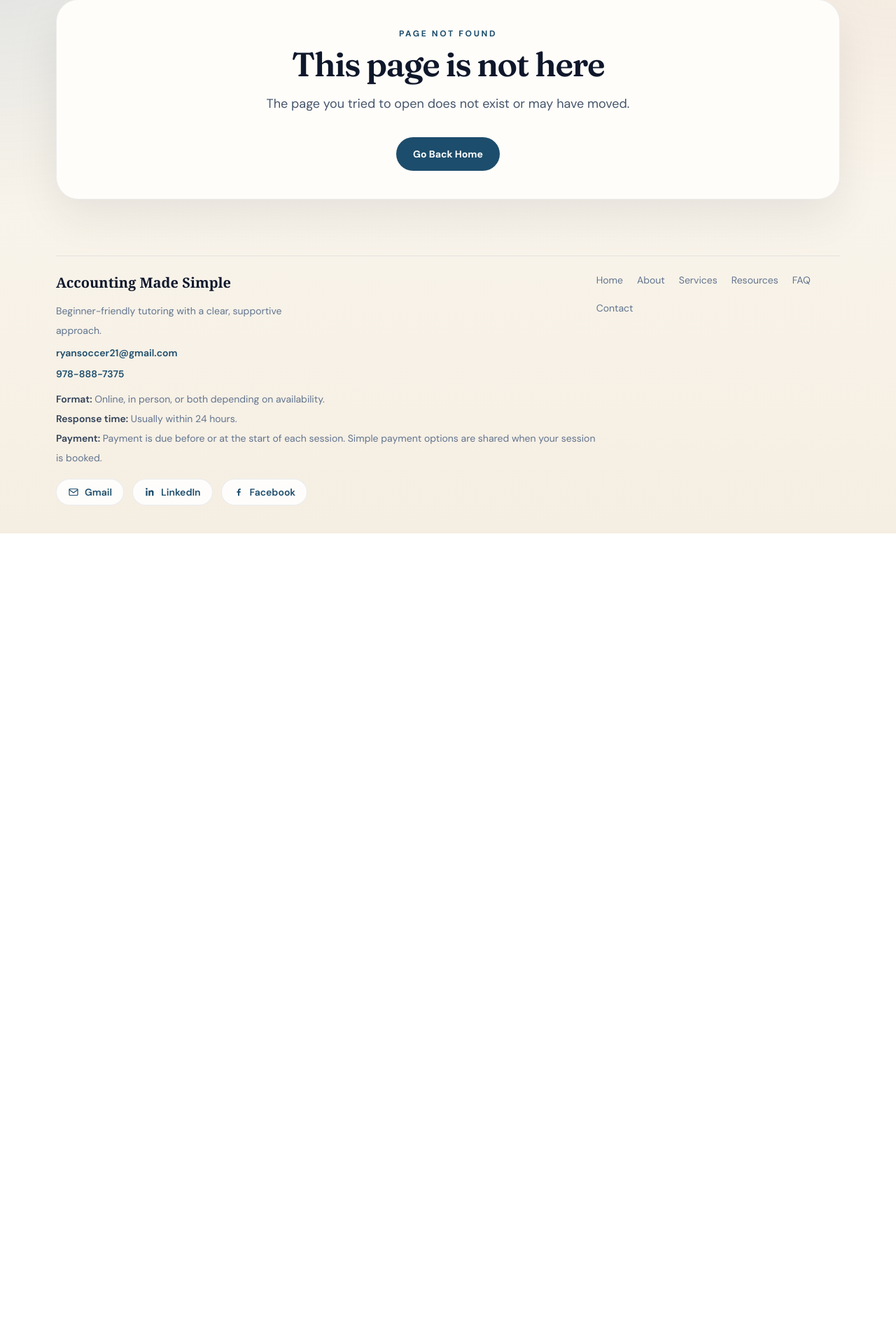
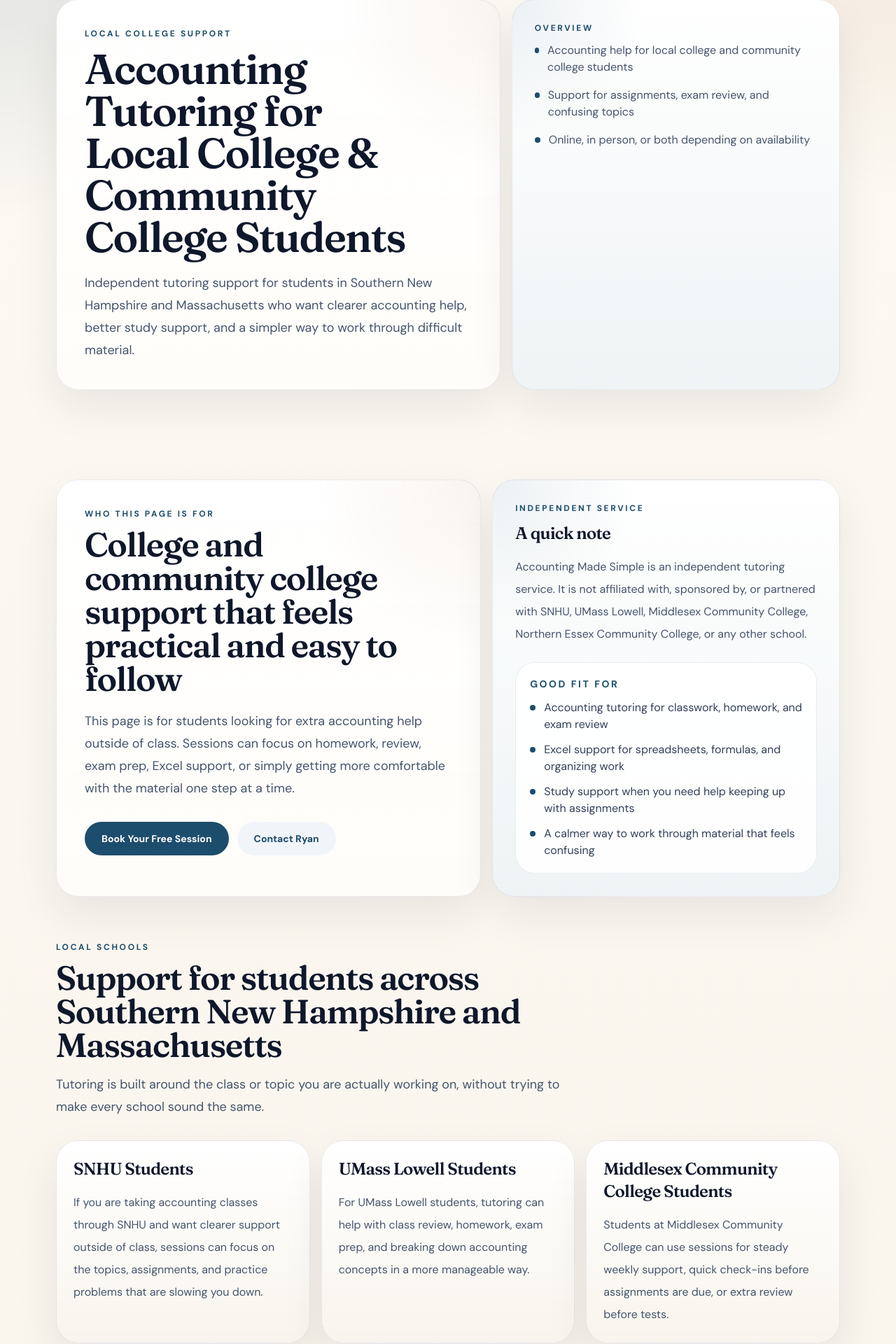
Before and after one commit to ryansoccer21-oss/accounting-made-simple, a Next.js app: page /local-college-accounting-tutoring in a window 1280 px wide. Before the commit this address had no page. Shown: the part 142-2062 px from the top of the page at 70% size. Before the commit the page ends 904 px from the top, so only its background shows below. Built offline with nearby package versions, Linux system fonts and the light colour scheme.

Commit message:
Add local college accounting tutoring landing page

```diff
--- /dev/null
+++ b/app/local-college-accounting-tutoring/page.js
@@ -0,0 +1,192 @@
+import Link from "next/link";
+import CtaBand from "../../components/cta-band";
+import PageHero from "../../components/page-hero";
+import PricingBooking from "../../components/pricing-booking";
+import SectionHeading from "../../components/section-heading";
+import ServiceGrid from "../../components/service-grid";
+import { contactInfo, services } from "../../lib/site-data";
+
+export const metadata = {
+  title: "Accounting Tutoring for Local College & Community College Students",
+  description:
+    "Independent accounting tutoring for college and community college students in Southern New Hampshire and Massachusetts, with help for accounting, Excel, study support, and exam review."
+};
+
+const localSchoolSections = [
+  {
+    title: "SNHU Students",
+    copy:
+      "If you are taking accounting classes through SNHU and want clearer support outside of class, sessions can focus on the topics, assignments, and practice problems that are slowing you down."
+  },
+  {
+    title: "UMass Lowell Students",
+    copy:
+      "For UMass Lowell students, tutoring can help with class review, homework, exam prep, and breaking down accounting concepts in a more manageable way."
+  },
+  {
+    title: "Middlesex Community College Students",
+    copy:
+      "Students at Middlesex Community College can use sessions for steady weekly support, quick check-ins before assignments are due, or extra review before tests."
+  },
+  {
+    title: "Northern Essex Community College Students",
+    copy:
+      "If you are at Northern Essex Community College and want accounting help that feels organized and beginner-friendly, sessions can be built around the exact areas where you need more clarity."
+  },
+  {
+    title: "Community College Students in Southern New Hampshire and Massachusetts",
+    copy:
+      "This tutoring is also a good fit for community college students across Southern New Hampshire and Massachusetts who want patient guidance with accounting, Excel, study support, and everyday money basics."
+  }
+];
+
+const pageBullets = [
+  "Accounting help for local college and community college students",
+  "Support for assignments, exam review, and confusing topics",
+  "Online, in person, or both depending on availability"
+];
+
+const localFitPoints = [
+  "Accounting tutoring for classwork, homework, and exam review",
+  "Excel support for spreadsheets, formulas, and organizing work",
+  "Study support when you need help keeping up with assignments",
+  "A calmer way to work through material that feels confusing"
+];
+
+export default function LocalCollegeAccountingTutoringPage() {
+  return (
+    <>
+      <PageHero
+        eyebrow="Local College Support"
+        title="Accounting Tutoring for Local College & Community College Students"
+        copy="Independent tutoring support for students in Southern New Hampshire and Massachusetts who want clearer accounting help, better study support, and a simpler way to work through difficult material."
+        bullets={pageBullets}
+      />
+
+      <section className="site-shell section-gap">
+        <div className="grid gap-4 md:grid-cols-[minmax(0,1.1fr)_minmax(280px,0.9fr)]">
+          <article className="surface-card bg-[radial-gradient(circle_at_top_right,rgba(177,109,59,0.08),transparent_28%),linear-gradient(180deg,rgba(255,255,255,0.98),rgba(255,253,249,1))] p-8 md:p-10">
+            <p className="eyebrow">Who This Page Is For</p>
+            <h2 className="section-title max-w-[16ch] text-4xl md:text-5xl">
+              College and community college support that feels practical and easy to follow
+            </h2>
+            <p className="section-copy mt-5 max-w-3xl">
+              This page is for students looking for extra accounting help outside of class. Sessions
+              can focus on homework, review, exam prep, Excel support, or simply getting more
+              comfortable with the material one step at a time.
+            </p>
+            <div className="mt-8 flex flex-wrap gap-3">
+              <a
+                className="cta-primary"
+                href={contactInfo.bookingUrl}
+                rel="noreferrer"
+                target="_blank"
+              >
+                Book Your Free Session
+              </a>
+              <a
+                className="cta-secondary"
+                href={`mailto:${contactInfo.email}?subject=Local%20College%20Tutoring`}
+              >
+                Contact Ryan
+              </a>
+            </div>
+          </article>
+
+          <aside className="surface-card bg-[radial-gradient(circle_at_top_left,rgba(29,77,108,0.08),transparent_26%),linear-gradient(180deg,rgba(255,255,255,0.98),rgba(223,234,241,0.5))] p-8">
+            <p className="eyebrow">Independent Service</p>
+            <h2 className="text-2xl font-semibold text-slate-900">A quick note</h2>
+            <p className="mt-4 leading-8 text-slate-600">
+              Accounting Made Simple is an independent tutoring service. It is not affiliated with,
+              sponsored by, or partnered with SNHU, UMass Lowell, Middlesex Community College,
+              Northern Essex Community College, or any other school.
+            </p>
+            <div className="mt-6 rounded-[28px] border border-[var(--line)] bg-white/90 p-5">
+              <p className="text-sm font-bold uppercase tracking-[0.18em] text-[color:var(--brand)]">
+                Good Fit For
+              </p>
+              <ul className="mt-3 space-y-3 text-slate-700">
+                {localFitPoints.map((point) => (
+                  <li key={point} className="flex gap-3">
+                    <span className="mt-2 size-2 shrink-0 rounded-full bg-[color:var(--brand)]" />
+                    <span>{point}</span>
+                  </li>
+                ))}
+              </ul>
+            </div>
+          </aside>
+        </div>
+      </section>
+
+      <section className="site-shell">
+        <SectionHeading
+          eyebrow="Local Schools"
+          title="Support for students across Southern New Hampshire and Massachusetts"
+          copy="Tutoring is built around the class or topic you are actually working on, without trying to make every school sound the same."
+        />
+        <div className="grid gap-4 md:grid-cols-2 xl:grid-cols-3">
+          {localSchoolSections.map((section) => (
+            <article
+              key={section.title}
+              className="surface-card bg-[linear-gradient(180deg,rgba(255,255,255,0.98),rgba(248,244,236,0.92))] p-6"
+            >
+              <h2 className="text-2xl font-semibold text-slate-900">{section.title}</h2>
+              <p className="mt-4 leading-8 text-slate-600">{section.copy}</p>
+            </article>
+          ))}
+        </div>
+      </section>
+
+      <section className="site-shell section-gap">
+        <SectionHeading
+          eyebrow="Services"
+          title="What you can get help with"
+          copy="Support can stay focused on one class, one exam, or the exact topics that need the most attention."
+        />
+        <ServiceGrid items={services.slice(0, 5)} />
+        <div className="mt-8 flex">
+          <Link className="cta-secondary" href="/services">
+            View All Services
+          </Link>
+        </div>
+      </section>
+
+      <PricingBooking />
+
+      <section className="site-shell pb-16">
+        <article className="surface-card overflow-hidden bg-[radial-gradient(circle_at_top_left,rgba(29,77,108,0.14),transparent_26%),radial-gradient(circle_at_bottom_right,rgba(177,109,59,0.14),transparent_24%),linear-gradient(180deg,rgba(255,255,255,0.98),rgba(244,238,226,0.98))] p-8 md:p-10">
+          <div className="grid gap-6 md:grid-cols-[minmax(0,1.2fr)_auto] md:items-center">
+            <div>
+              <p className="eyebrow">Get Started</p>
+              <h2 className="section-title max-w-[14ch] text-4xl md:text-5xl">
+                Book a free first session or ask a question first
+              </h2>
+              <p className="section-copy mt-5 max-w-2xl">
+                If you are a local college or community college student who wants accounting help
+                that feels clear and approachable, reach out or book a time that works for you.
+              </p>
+            </div>
+            <div className="flex flex-col gap-3 md:items-end">
+              <a
+                className="cta-primary"
+                href={contactInfo.bookingUrl}
+                rel="noreferrer"
+                target="_blank"
+              >
+                Book Free Session
+              </a>
+              <a
+                className="cta-secondary"
+                href={`mailto:${contactInfo.email}?subject=College%20Accounting%20Tutoring`}
+              >
+                Contact by Email
+              </a>
+            </div>
+          </div>
+        </article>
+      </section>
+
+      <CtaBand />
+    </>
+  );
+}
```
